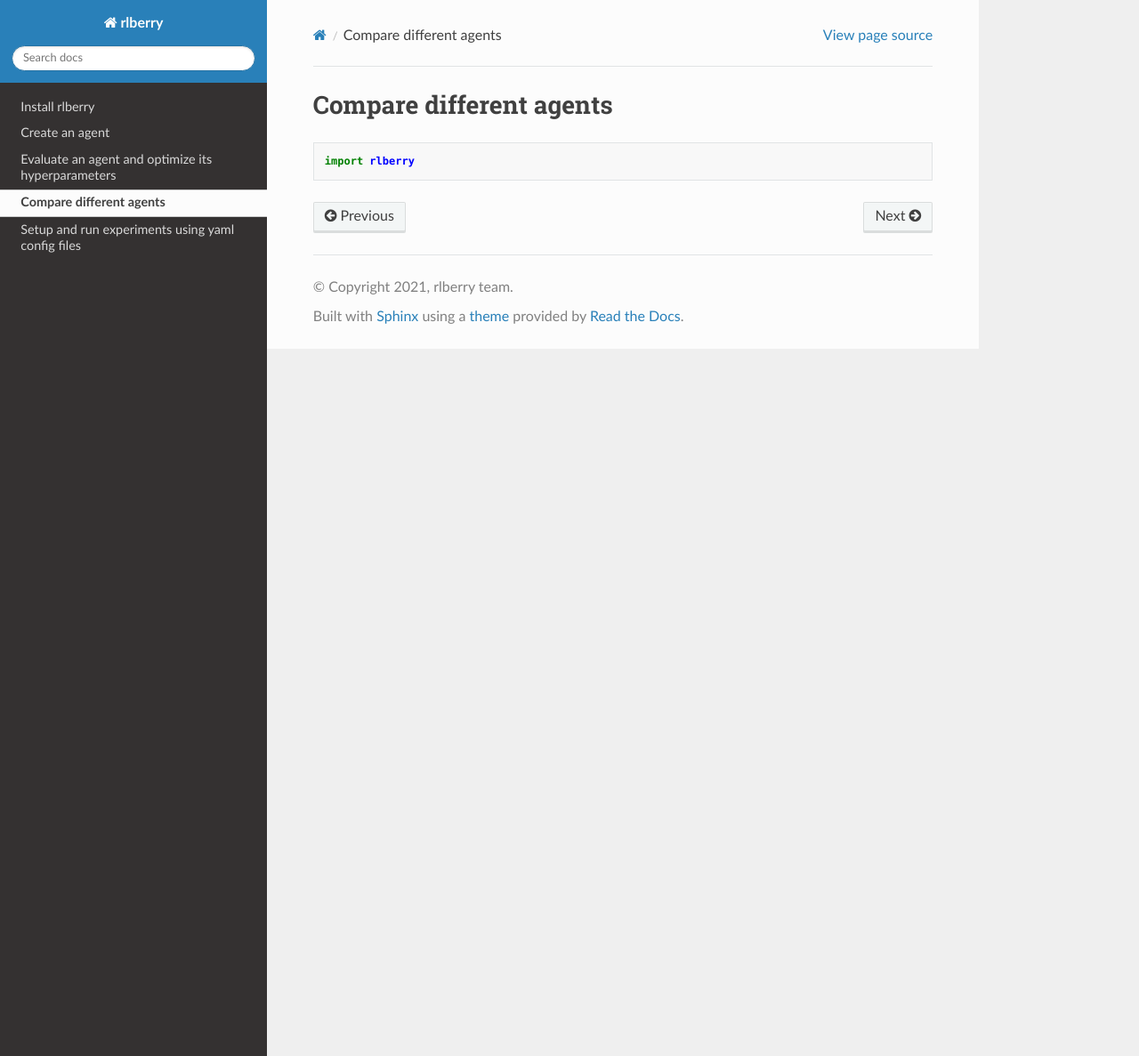
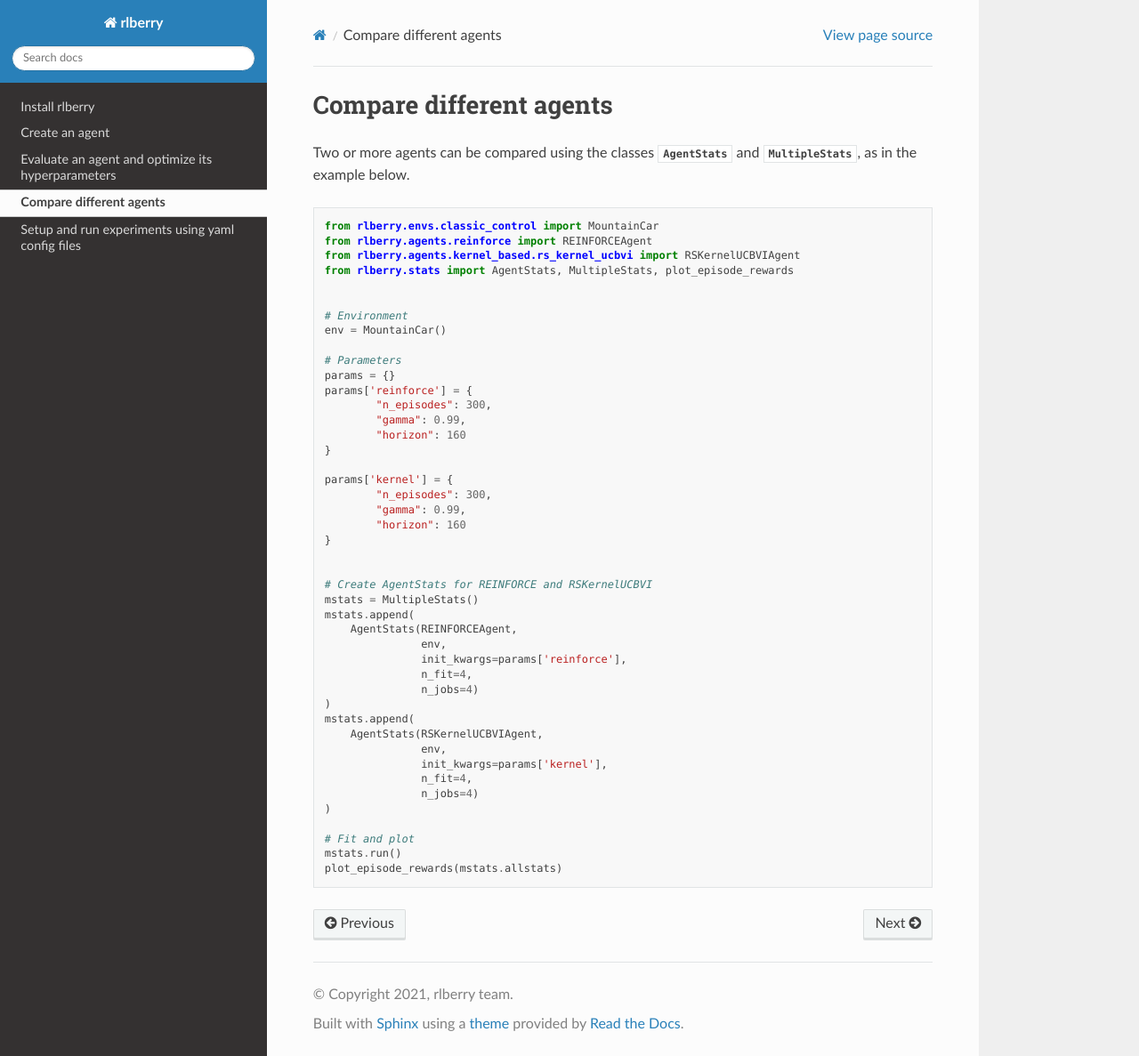
Before and after one commit to rlberry-py/rlberry, a Sphinx documentation site: the page built from docs/basics/compare_agents.rst, in a window 1280 px wide and 1187 px high. Shown: the whole window at 89% size. Built offline with Sphinx 7.4.7 and the Read the Docs theme 2.0.0, drawn with Linux system fonts in a browser that asks for light colours.

Commit message:
feat(docs)

```diff
--- a/docs/basics/compare_agents.rst
+++ b/docs/basics/compare_agents.rst
@@ -3,6 +3,55 @@
 Compare different agents
 #########################
 
+
+Two or more agents can be compared using the classes
+:class:`~rlberry.stats.agent_stats.AgentStats` and
+:class:`~rlberry.stats.multiple_stats.MultipleStats`, as in the example below.
+
+
 .. code-block:: python
 
-    import rlberry
+    from rlberry.envs.classic_control import MountainCar
+    from rlberry.agents.reinforce import REINFORCEAgent
+    from rlberry.agents.kernel_based.rs_kernel_ucbvi import RSKernelUCBVIAgent
+    from rlberry.stats import AgentStats, MultipleStats, plot_episode_rewards
+
+
+    # Environment
+    env = MountainCar()
+
+    # Parameters
+    params = {}
+    params['reinforce'] = {
+            "n_episodes": 300,
+            "gamma": 0.99,
+            "horizon": 160
+    }
+
+    params['kernel'] = {
+            "n_episodes": 300,
+            "gamma": 0.99,
+            "horizon": 160
+    }
+
+
+    # Create AgentStats for REINFORCE and RSKernelUCBVI
+    mstats = MultipleStats()
+    mstats.append(
+        AgentStats(REINFORCEAgent,
+                   env,
+                   init_kwargs=params['reinforce'],
+                   n_fit=4,
+                   n_jobs=4)
+    )
+    mstats.append(
+        AgentStats(RSKernelUCBVIAgent,
+                   env,
+                   init_kwargs=params['kernel'],
+                   n_fit=4,
+                   n_jobs=4)
+    )
+
+    # Fit and plot
+    mstats.run()
+    plot_episode_rewards(mstats.allstats)
```
Also changed, not shown: docs/basics/evaluate_agent.rst (+22 -0 lines), 2 other files.
